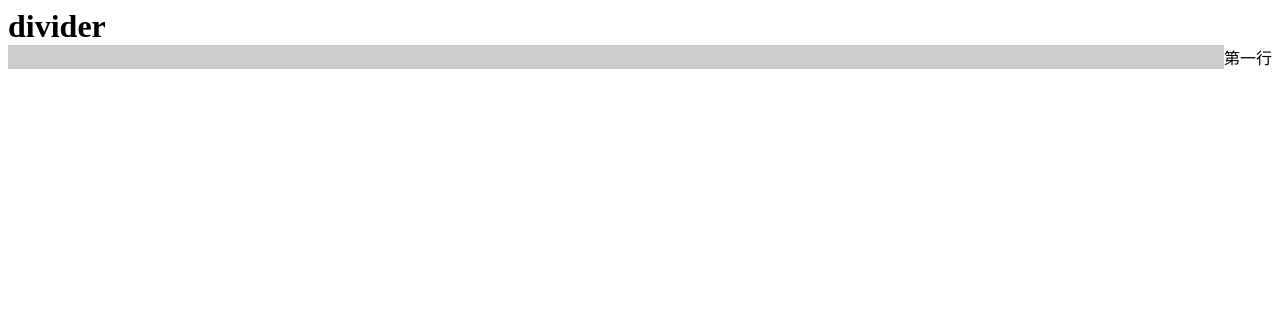
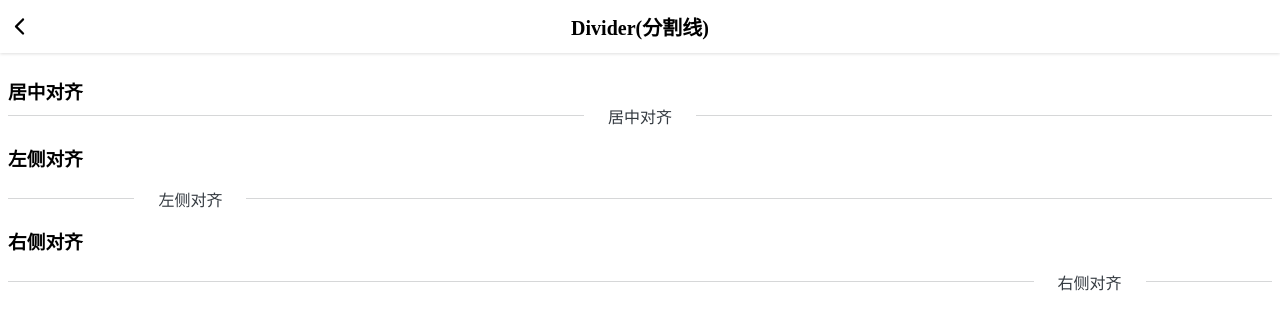
Before and after one commit to any86/5a.css, a website: page example/divider.html in a window 1280 px wide. Drawn offline with Linux system fonts and the light colour scheme.

Commit message:
feat: 增加divider组件

```diff
--- a/example/divider.html
+++ b/example/divider.html
@@ -7,16 +7,30 @@
     <meta content=yes name=apple-mobile-web-app-capable>
     <meta content=yes name=apple-touch-fullscreen>
     <meta content="telephone=no,email=no" name=format-detection>
-    <meta name=viewport
-        content="width=device-width,initial-scale=1,minimum-scale=1,maximum-scale=1,user-scalable=no,viewport-fit=cover">
+    <meta name=viewport content="width=device-width,initial-scale=1,minimum-scale=1,maximum-scale=1,user-scalable=no,viewport-fit=cover">
     <meta http-equiv="X-UA-Compatible" content="ie=edge">
-    <title>Button</title>
+    <title>divider</title>
     <link rel="stylesheet" href="../dist/main.css">
+
 </head>
 
-<body class="p-2">
-    <h1>divider</h1>
-    <div class="a-divider">第一行</div>
+<body>
+    <!-- 头 -->
+    <header class="a-top-bar">
+        <a href="../index.html" class="a-top-bar__icon-arrow-left"></a>
+        Divider(分割线)
+    </header>
+    <!-- 头 -->
+
+    <article class="p-1">
+            <h3 class="mt-2">居中对齐</h3>
+            <div class="a-divider">居中对齐</div>
+            <h3 class="my-2">左侧对齐</h3>
+            <div class="a-divider a-divider--left">左侧对齐</div>
+            <h3 class="my-2">右侧对齐</h3>
+            <div class="a-divider a-divider--right">右侧对齐</div>
+    </article>
+
 </body>
 
 </html>
--- a/src/_variables.scss
+++ b/src/_variables.scss
@@ -1,5 +1,5 @@
 // 间距
-$space: 4px;
+$space: 8px;
 // 单位圆角
 $radius: 2px;
 
--- a/src/components/_button.scss
+++ b/src/components/_button.scss
@@ -17,7 +17,7 @@
     cursor: pointer;
     display: inline-block;
     text-align: center;
-    padding: $space $space*2;
+    padding: $space/2 $space;
     box-sizing: border-box;
     border: 0 none;
     vertical-align: middle;
@@ -33,7 +33,7 @@
     &--full {
         width: 100%;
         border-radius: $button-radius;
-        padding: $space*4;
+        padding: $space*2;
     }
 
     &--full {
--- a/src/components/_card.scss
+++ b/src/components/_card.scss
@@ -29,7 +29,7 @@
         }
     }
     &__content{
-        padding:$space*2;
+        padding:$space;
         // white-space:
         word-break: break-all;
     }
--- a/src/components/_divider.scss
+++ b/src/components/_divider.scss
@@ -1,13 +1,41 @@
-.a-divider{
-    display: table;
+.a-divider {
+    display: flex;
     text-align: center;
-    word-break: keep-all;
-    height: 1px;
-    &::after, &::before{
-        content:'';
-        display: table-cell;
-        width: 100%;
-        background-color: #ccc;
+    width: 100%;
+    color: $dark;
+    border-color: rgba($dark, 0.4);
+    border-style: solid;
+    border-width: 0;
+    // align-items: center;
 
+    &::after,
+    &::before {
+        content: '';
+        flex: 1;
+        border-color: inherit;
+        border-style: inherit;
+        border-width: 0 0 1px 0;
+        // transform: scaleY(0.5);
+        transform: scaleY(0.5) translateY(-50%);
+    }
+
+    &::before {
+        margin-right: $space*3;
+    }
+
+    &::after {
+        margin-left: $space*3;
+    }
+
+    &--left{
+        &::before {
+            max-width:10%;
+        }
+    }
+
+    &--right{
+        &::after {
+            max-width:10%;
+        }
     }
 }
--- a/src/components/_top-bar.scss
+++ b/src/components/_top-bar.scss
@@ -15,7 +15,7 @@
 
 .a-top-bar {
     position: relative;
-    padding: $space*2;
+    padding: ceil($space*1.4);
     font-size: $font-size-3;
     font-weight: bold;
     box-shadow: 0 1px 3px rgba(#000, .125);
--- a/src/helpers/_margin.scss
+++ b/src/helpers/_margin.scss
@@ -12,3 +12,17 @@ $short in $directions {
         }
     }
 }
+
+
+@for $i from 0 to 6 {
+    .mx-#{$i} {
+        margin-left: $space * $i !important;
+        margin-right: $space * $i !important;
+    }
+
+    .my-#{$i} {
+        margin-top: $space * $i !important;
+        margin-bottom: $space * $i !important;
+    }
+
+}
```
Also changed, not shown: example/button.html (+2 -2 lines), example/card.html (+1 -1 lines), example/loading.html (+1 -1 lines), index.html (+1 -1 lines), dist/main.css.
